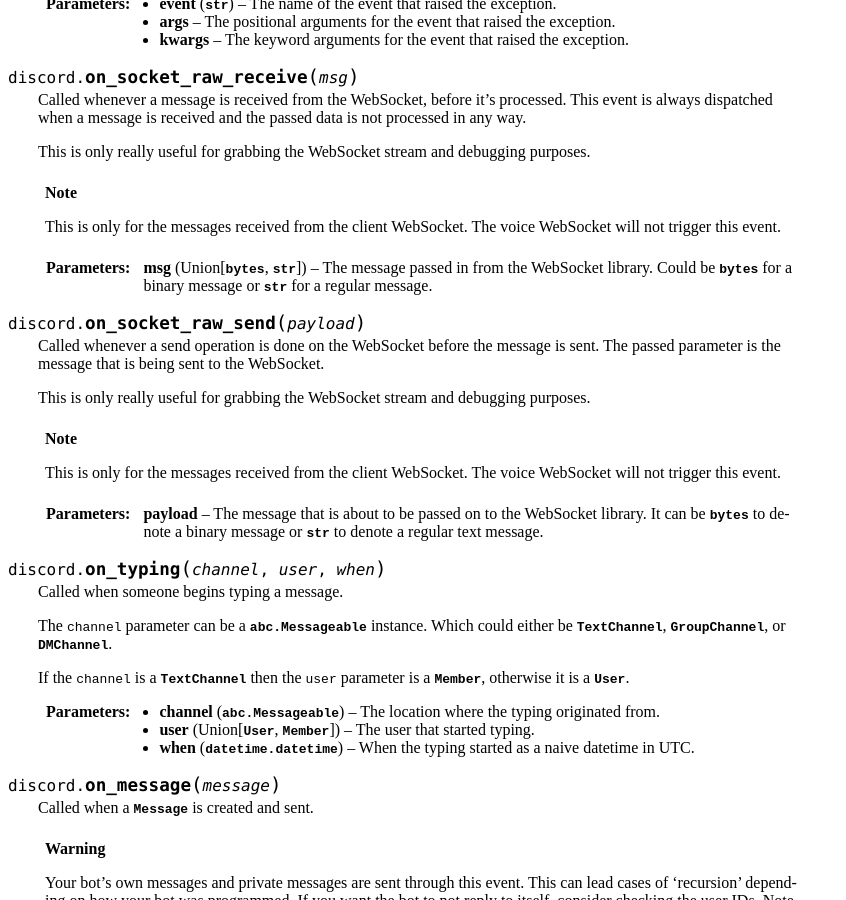
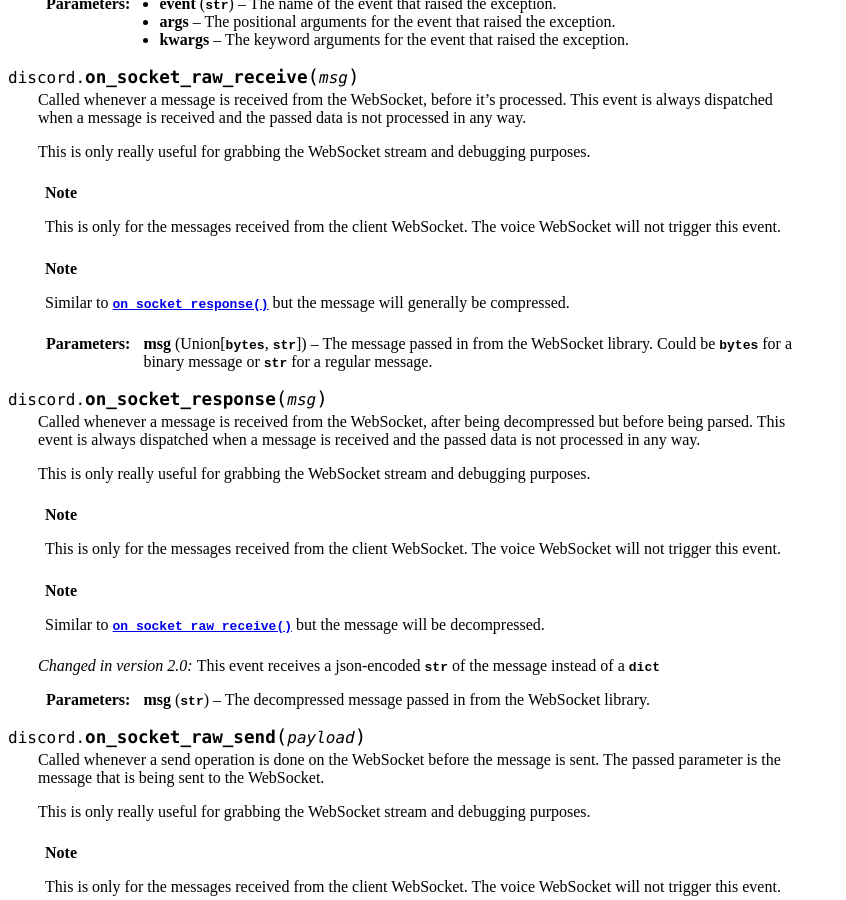
Before and after one commit to Rapptz/discord.py, a Sphinx documentation site: the page built from docs/api.rst, in a window 1280 px wide and 900 px high, scrolled down 3300 px. Shown: the whole window, without its empty margins (0-846 px from the left). Built offline with Sphinx 7.4.7, drawn with Linux system fonts in a browser that asks for light colours; pages that are not in the unit, such as notebooks, are missing from menus.

Commit message:
Add documentation

```diff
--- a/docs/api.rst
+++ b/docs/api.rst
@@ -187,10 +187,41 @@ to handle it, which defaults to print a traceback and ignoring the exception.
         This is only for the messages received from the client
         WebSocket. The voice WebSocket will not trigger this event.
 
+    .. note::
+
+        Similar to :func:`on_socket_response` but the message will generally
+        be compressed.
+
+
     :param msg: The message passed in from the WebSocket library.
                 Could be :class:`bytes` for a binary message or :class:`str`
                 for a regular message.
     :type msg: Union[:class:`bytes`, :class:`str`]
+
+.. function:: on_socket_response(msg)
+
+    Called whenever a message is received from the WebSocket, after
+    being decompressed but before being parsed.
+    This event is always dispatched when a message is
+    received and the passed data is not processed in any way.
+
+    This is only really useful for grabbing the WebSocket stream and
+    debugging purposes.
+
+    .. note::
+
+        This is only for the messages received from the client
+        WebSocket. The voice WebSocket will not trigger this event.
+
+    .. note::
+
+        Similar to :func:`on_socket_raw_receive` but the message will be decompressed.
+
+    .. versionchanged:: 2.0
+        This event receives a json-encoded :class:`str` of the message instead of a :class:`dict`
+
+    :param msg: The decompressed message passed in from the WebSocket library.
+    :type msg: :class:`str`
 
 .. function:: on_socket_raw_send(payload)
 
```
Also changed, not shown: 1 other file.
